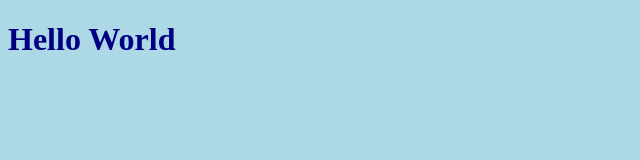
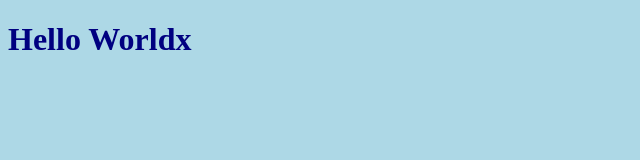
Before and after one commit to joeban1/learnding, a plain HTML site: page index.html in a window 1280 px wide. Shown: the full height of the page, 0-640 px from the left. Drawn offline with Linux system fonts and the light colour scheme.

Commit message:
Add files via upload

```diff
--- a/index.html
+++ b/index.html
@@ -10,4 +10,4 @@
 
 
 
-<h1> Hello World </h1>
+<h1> Hello Worldx </h1>
```
